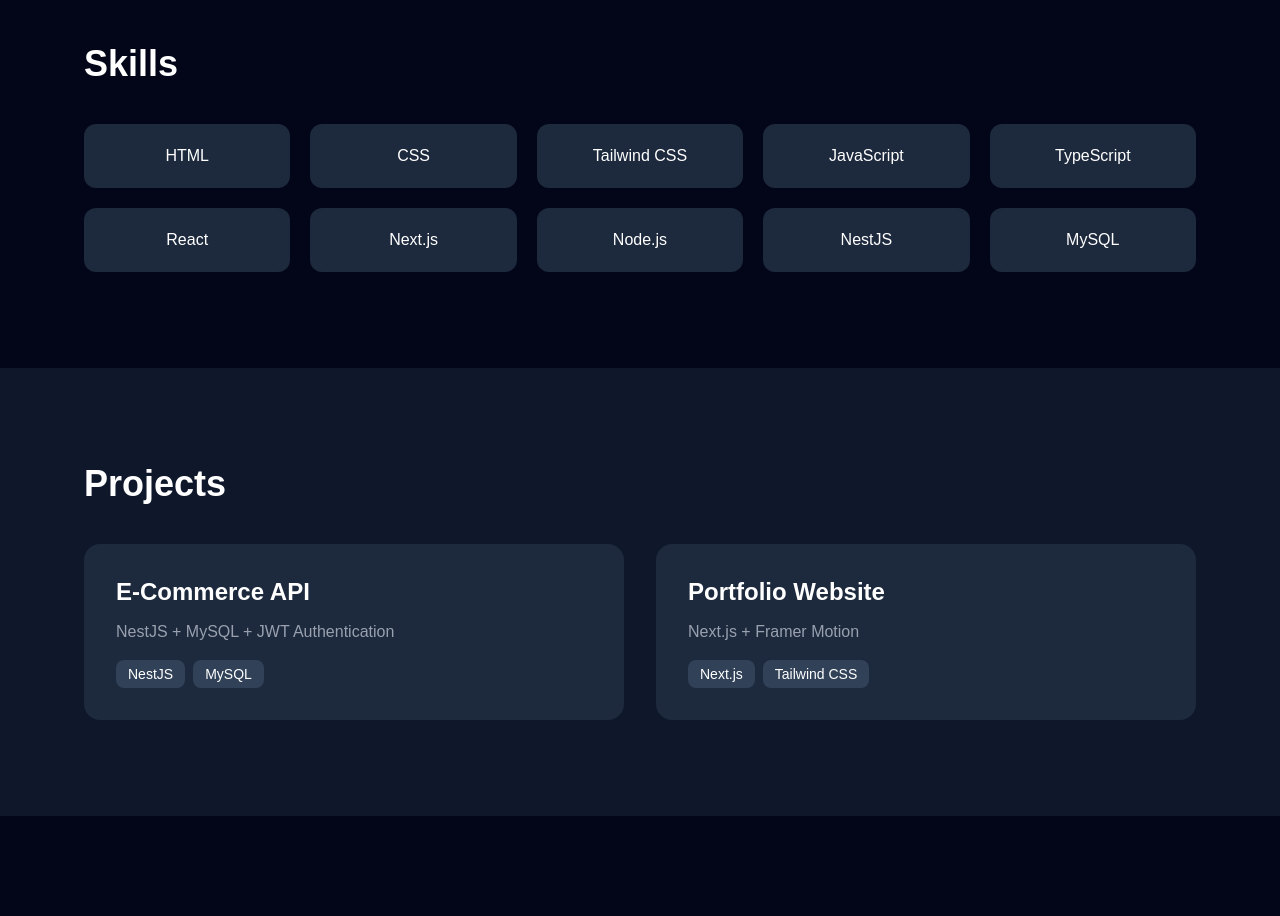
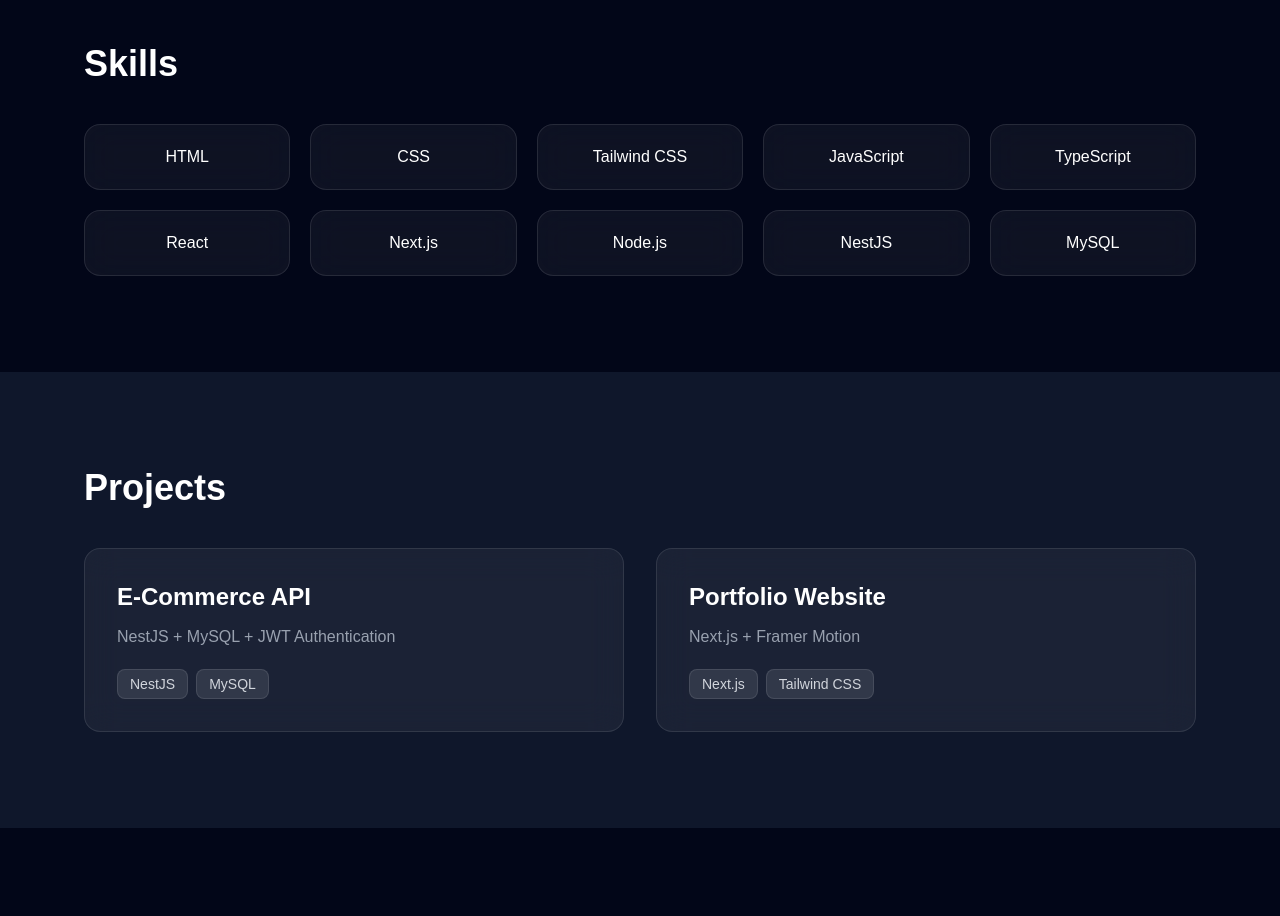
Before and after one commit to RezaerRabby/portfolio-R, a Next.js app: page / in a window 1280 px wide. Shown: the part 1140-2056 px from the top of the page. Built offline with nearby package versions, Linux system fonts and the light colour scheme.

Commit message:
project.ts/skills.ts done

```diff
--- a/package.json
+++ b/package.json
@@ -11,6 +11,7 @@
   "dependencies": {
     "framer-motion": "^12.41.0",
     "next": "16.2.9",
+    "next-themes": "^0.4.6",
     "react": "19.2.4",
     "react-dom": "19.2.4",
     "react-icons": "^5.6.0"
--- a/src/components/sections/Projects.tsx
+++ b/src/components/sections/Projects.tsx
@@ -1,3 +1,8 @@
+
+
+// "use client";
+
+// import { motion } from "framer-motion";
 // import { projects } from "@/data/projects";
 
 // export default function Projects() {
@@ -10,8 +15,10 @@
 
 //         <div className="grid md:grid-cols-2 gap-8">
 //           {projects.map((project, index) => (
-//             <div
+//             <motion.div
 //               key={index}
+//               whileHover={{ y: -10 }}
+//               transition={{ duration: 0.3 }}
 //               className="bg-slate-800 p-8 rounded-2xl"
 //             >
 //               <h3 className="text-2xl font-bold">
@@ -21,13 +28,26 @@
 //               <p className="text-gray-400 mt-3">
 //                 {project.description}
 //               </p>
-//             </div>
+
+//               <div className="flex gap-2 mt-4">
+//                 {project.tech.map((tech, i) => (
+//                   <span
+//                     key={i}
+//                     className="bg-slate-700 px-3 py-1 rounded-lg text-sm"
+//                   >
+//                     {tech}
+//                   </span>
+//                 ))}
+//               </div>
+//             </motion.div>
 //           ))}
 //         </div>
 //       </div>
 //     </section>
 //   );
 // }
+
+
 
 "use client";
 
@@ -38,18 +58,30 @@ export default function Projects() {
   return (
     <section id="projects" className="py-24 bg-slate-900 text-white">
       <div className="max-w-6xl mx-auto px-5">
+
         <h2 className="text-4xl font-bold mb-10">
           Projects
         </h2>
 
         <div className="grid md:grid-cols-2 gap-8">
+
           {projects.map((project, index) => (
             <motion.div
               key={index}
-              whileHover={{ y: -10 }}
-              transition={{ duration: 0.3 }}
-              className="bg-slate-800 p-8 rounded-2xl"
+              whileHover={{ y: -12, scale: 1.02 }}
+              transition={{ duration: 0.25 }}
+              className="
+                bg-white/5
+                backdrop-blur-lg
+                border border-white/10
+                rounded-2xl
+                p-8
+                hover:border-cyan-500
+                hover:shadow-lg
+                transition
+              "
             >
+
               <h3 className="text-2xl font-bold">
                 {project.title}
               </h3>
@@ -58,18 +90,27 @@ export default function Projects() {
                 {project.description}
               </p>
 
-              <div className="flex gap-2 mt-4">
+              <div className="flex flex-wrap gap-2 mt-5">
                 {project.tech.map((tech, i) => (
                   <span
                     key={i}
-                    className="bg-slate-700 px-3 py-1 rounded-lg text-sm"
+                    className="
+                      bg-white/10
+                      border border-white/10
+                      px-3 py-1
+                      rounded-lg
+                      text-sm
+                      text-gray-300
+                    "
                   >
                     {tech}
                   </span>
                 ))}
               </div>
+
             </motion.div>
           ))}
+
         </div>
       </div>
     </section>
--- a/src/components/sections/Skills.tsx
+++ b/src/components/sections/Skills.tsx
@@ -1,3 +1,5 @@
+
+
 
 
 "use client";
@@ -9,21 +11,34 @@ export default function Skills() {
   return (
     <section id="skills" className="py-24 bg-slate-950 text-white">
       <div className="max-w-6xl mx-auto px-5">
+
         <h2 className="text-4xl font-bold mb-10">
           Skills
         </h2>
 
         <div className="grid md:grid-cols-5 gap-5">
+
           {skills.map((skill, index) => (
             <motion.div
               key={index}
-              whileHover={{ scale: 1.05 }}
+              whileHover={{ scale: 1.08 }}
               transition={{ duration: 0.2 }}
-              className="bg-slate-800 p-5 rounded-xl text-center"
+              className="
+                bg-white/5
+                backdrop-blur-lg
+                border border-white/10
+                rounded-2xl
+                p-5
+                text-center
+                hover:border-cyan-500
+                hover:shadow-lg
+                transition
+              "
             >
               {skill.name}
             </motion.div>
           ))}
+
         </div>
       </div>
     </section>
```
Also changed, not shown: 1 other file (tests, documents, lock files or other folders).
